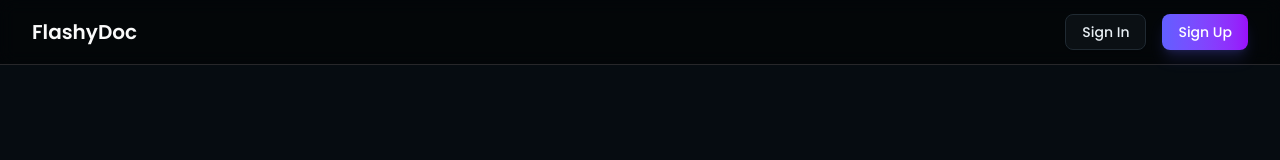
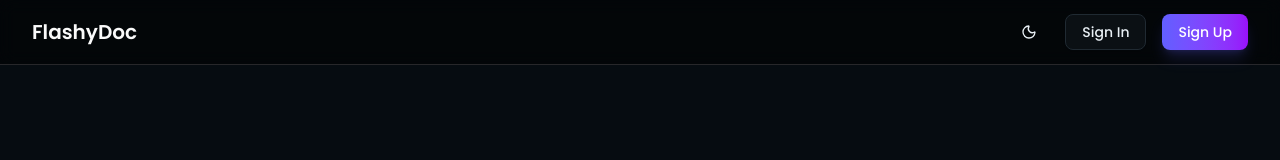
Before and after one commit to cjgunase/flashycardycourse, a Next.js app: page / in a window 1280 px wide. Shown: the top 160 px of the page. Built offline with nearby package versions, Linux system fonts and the light colour scheme; no server answers.

Commit message:
added a toggle button to light and dark mood

```diff
--- a/package.json
+++ b/package.json
@@ -23,6 +23,7 @@
     "drizzle-orm": "^0.44.7",
     "lucide-react": "^0.553.0",
     "next": "16.0.3",
+    "next-themes": "^0.4.6",
     "react": "19.2.0",
     "react-dom": "19.2.0",
     "tailwind-merge": "^3.4.0"
--- a/src/app/layout.tsx
+++ b/src/app/layout.tsx
@@ -3,6 +3,7 @@ import { Poppins } from "next/font/google";
 import { ClerkProvider } from "@clerk/nextjs";
 import { dark } from "@clerk/themes";
 import { Header } from "@/components/header";
+import { ThemeProvider } from "@/components/theme-provider";
 import "./globals.css";
 
 const poppins = Poppins({
@@ -27,10 +28,17 @@ export default function RootLayout({
         baseTheme: dark,
       }}
     >
-      <html lang="en" className="dark">
+      <html lang="en" suppressHydrationWarning>
         <body className={`${poppins.variable} antialiased`}>
-          <Header />
-          <main className="pt-16">{children}</main>
+          <ThemeProvider
+            attribute="class"
+            defaultTheme="dark"
+            enableSystem
+            disableTransitionOnChange
+          >
+            <Header />
+            <main className="pt-16">{children}</main>
+          </ThemeProvider>
         </body>
       </html>
     </ClerkProvider>
--- a/src/components/header.tsx
+++ b/src/components/header.tsx
@@ -12,17 +12,18 @@ import {
 } from "@/components/ui/dropdown-menu";
 import { useUser, useClerk } from "@clerk/nextjs";
 import { User } from "lucide-react";
+import { ThemeToggle } from "@/components/theme-toggle";
 
 export function Header() {
   const { user, isSignedIn } = useUser();
   const { openSignIn, openSignUp, signOut } = useClerk();
 
   return (
-    <header className="fixed top-0 z-50 w-full border-b border-zinc-800 bg-black/50 backdrop-blur-sm">
+    <header className="fixed top-0 z-50 w-full border-b border-zinc-800 dark:border-zinc-800 bg-white/80 dark:bg-black/50 backdrop-blur-sm">
       <div className="mx-auto flex h-16 max-w-7xl items-center justify-between px-4 sm:px-6 lg:px-8">
         <Link
           href="/"
-          className="text-xl font-semibold text-zinc-50 transition-colors hover:text-zinc-300"
+          className="text-xl font-semibold text-zinc-900 dark:text-zinc-50 transition-colors hover:text-zinc-700 dark:hover:text-zinc-300"
         >
           FlashyDoc
         </Link>
@@ -31,15 +32,16 @@ export function Header() {
             <>
               <Link
                 href="/dashboard"
-                className="text-sm font-medium text-zinc-300 transition-colors hover:text-zinc-50"
+                className="text-sm font-medium text-zinc-700 dark:text-zinc-300 transition-colors hover:text-zinc-900 dark:hover:text-zinc-50"
               >
                 Dashboard
               </Link>
+              <ThemeToggle />
               <DropdownMenu>
                 <DropdownMenuTrigger asChild>
                   <Button
                     variant="ghost"
-                    className="relative h-10 w-10 rounded-full border-zinc-700 bg-transparent hover:bg-zinc-800/50"
+                    className="relative h-10 w-10 rounded-full border-zinc-700 bg-transparent hover:bg-zinc-200/50 dark:hover:bg-zinc-800/50"
                   >
                     <User className="h-5 w-5" />
                   </Button>
@@ -64,10 +66,11 @@ export function Header() {
             </>
           ) : (
             <>
+              <ThemeToggle />
               <Button
                 variant="outline"
                 onClick={() => openSignIn()}
-                className="border-zinc-700 bg-transparent hover:bg-zinc-800/50 hover:text-white"
+                className="border-zinc-700 bg-transparent hover:bg-zinc-200/50 dark:hover:bg-zinc-800/50 hover:text-zinc-900 dark:hover:text-white"
               >
                 Sign In
               </Button>
--- /dev/null
+++ b/src/components/theme-provider.tsx
@@ -0,0 +1,9 @@
+"use client";
+
+import * as React from "react";
+import { ThemeProvider as NextThemesProvider } from "next-themes";
+import type { ThemeProviderProps } from "next-themes";
+
+export function ThemeProvider({ children, ...props }: ThemeProviderProps) {
+  return <NextThemesProvider {...props}>{children}</NextThemesProvider>;
+}
--- /dev/null
+++ b/src/components/theme-toggle.tsx
@@ -0,0 +1,44 @@
+"use client";
+
+import * as React from "react";
+import { Moon, Sun } from "lucide-react";
+import { useTheme } from "next-themes";
+import { Button } from "@/components/ui/button";
+
+export function ThemeToggle() {
+  const { theme, setTheme } = useTheme();
+  const [mounted, setMounted] = React.useState(false);
+
+  // useEffect only runs on the client, so now we can safely show the UI
+  React.useEffect(() => {
+    setMounted(true);
+  }, []);
+
+  if (!mounted) {
+    // Render a placeholder with the same dimensions to avoid layout shift
+    return (
+      <Button
+        variant="ghost"
+        size="icon"
+        className="relative h-10 w-10 rounded-full border-zinc-700 bg-transparent"
+        disabled
+      >
+        <Sun className="h-5 w-5" />
+      </Button>
+    );
+  }
+
+  return (
+    <Button
+      variant="ghost"
+      size="icon"
+      onClick={() => setTheme(theme === "dark" ? "light" : "dark")}
+      className="relative h-10 w-10 rounded-full border-zinc-700 bg-transparent hover:bg-zinc-800/50 dark:hover:bg-zinc-800/50"
+      aria-label="Toggle theme"
+    >
+      <Sun className="h-5 w-5 rotate-0 scale-100 transition-all dark:-rotate-90 dark:scale-0" />
+      <Moon className="absolute h-5 w-5 rotate-90 scale-0 transition-all dark:rotate-0 dark:scale-100" />
+      <span className="sr-only">Toggle theme</span>
+    </Button>
+  );
+}
```
Also changed, not shown: 1 other file (tests, documents, lock files or other folders).
